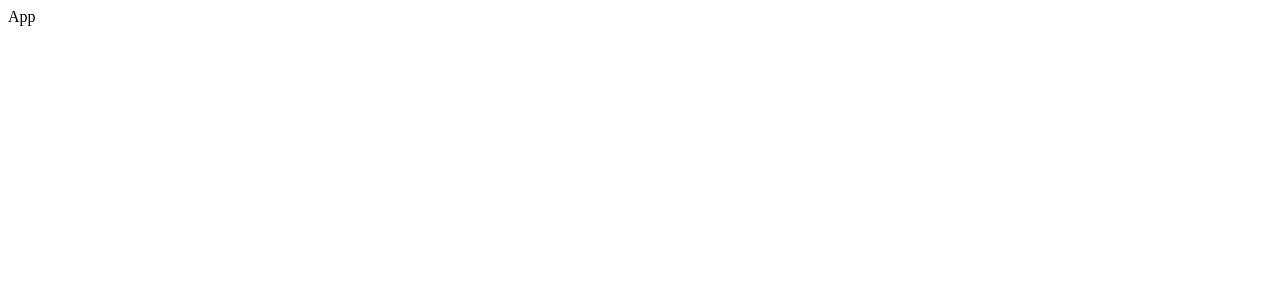
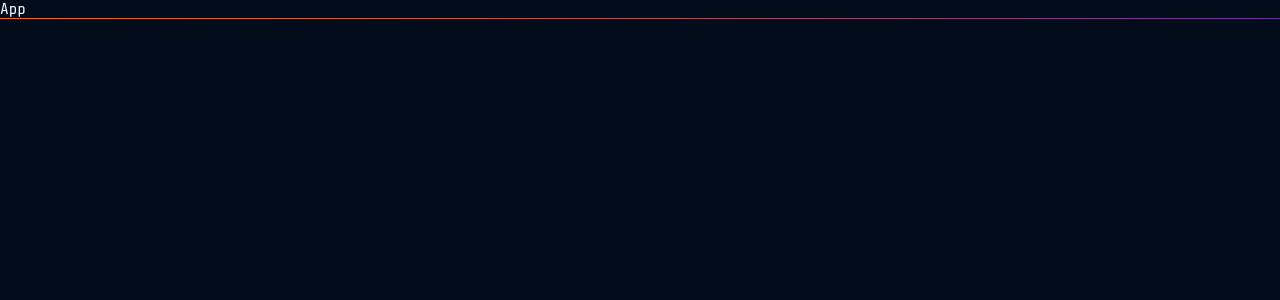
Before and after one commit to joshualorenzodev/portfolio-v2, a React (Create React App) app: page / in a window 1280 px wide. Shown: the top 300 px of the page. Built offline with nearby package versions, Linux system fonts and the light colour scheme.

Commit message:
Implements Globalstyles

```diff
--- a/src/App.js
+++ b/src/App.js
@@ -1,5 +1,38 @@
+import { ThemeProvider } from "styled-components";
+import { GlobalStyles } from "./components/styles/Globals.styled";
+import { Theme } from "./theme/default";
+
 const App = () => {
-  return <div>App</div>;
+  // const theme = {
+  //   fonts: {
+  //     primaryFont: "Share Tech Mono, monospace",
+  //     secondaryFont: "Poppins, sans-serif",
+  //   },
+  //   colors: {
+  //     white: "rgba(240, 247, 255, 1)",
+  //     navyBlue: "rgba(2, 12, 27, 1)",
+  //     lightNavyBSlue: "rgba(4, 22, 48, 1)",
+  //     green: "rgba(0, 206, 158, 1)",
+  //     orange: "rgba(249, 105, 14, 1)",
+  //     purple: "rgba(102, 51, 153, 1)",
+  //   },
+  //   breakpoints: {
+  //     sm: "screen and (max-width: 640px)",
+  //     md: "screen and (max-width: 768px)",
+  //     lg: "screen and (max-width: 1024px)",
+  //     xl: "screen and (max-width: 1280px)",
+  //   },
+  // };
+
+  return (
+    <>
+      <ThemeProvider theme={Theme}>
+        <GlobalStyles />
+        App
+        <hr />
+      </ThemeProvider>
+    </>
+  );
 };
 
 export default App;
--- /dev/null
+++ b/src/components/styles/Globals.styled.js
@@ -0,0 +1,42 @@
+import { createGlobalStyle } from "styled-components";
+
+export const GlobalStyles = createGlobalStyle`
+*,
+*::before,
+*::after {
+    margin: 0;
+    padding: 0;
+    box-sizing: border-box;
+}
+html {
+    background: ${({ theme }) => theme.colors.navyBlue};
+    scroll-behavior: smooth;
+    color: ${({ theme }) => theme.colors.white};
+    font-family: ${({ theme }) => theme.fonts.primaryFont};
+}
+
+a {
+    text-decoration: none;
+    color: ${({ theme }) => theme.colors.green};
+    transition: all 250ms ease-in-out;
+
+    &:hover {
+        color: ${({ theme }) => theme.colors.orange};
+    };
+}
+
+ul {
+    list-style-type: none;
+}
+
+hr {
+    background: linear-gradient(
+        to right,
+        ${({ theme }) => theme.colors.orange} 0%,
+        ${({ theme }) => theme.colors.purple} 100%
+    );
+
+    border: 0;
+    height: 1px;
+}
+`;
--- /dev/null
+++ b/src/theme/default.js
@@ -0,0 +1,20 @@
+export const Theme = {
+  fonts: {
+    primaryFont: "Share Tech Mono, monospace",
+    secondaryFont: "Poppins, sans-serif",
+  },
+  colors: {
+    white: "rgba(240, 247, 255, 1)",
+    navyBlue: "rgba(2, 12, 27, 1)",
+    lightNavyBlue: "rgba(4, 22, 48, 1)",
+    green: "rgba(0, 206, 158, 1)",
+    orange: "rgba(249, 105, 14, 1)",
+    purple: "rgba(102, 51, 153, 1)",
+  },
+  breakpoints: {
+    sm: "screen and (max-width: 640px)",
+    md: "screen and (max-width: 768px)",
+    lg: "screen and (max-width: 1024px)",
+    xl: "screen and (max-width: 1280px)",
+  },
+};
```
